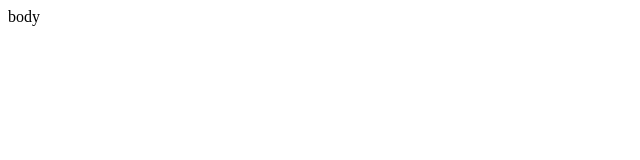
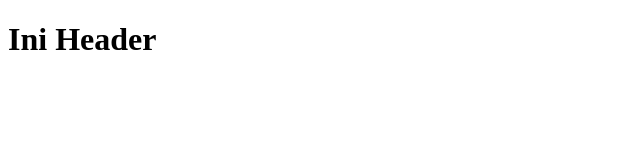
Before and after one commit to saifoelloh/bootcamp, a plain HTML site: page index.html in a window 1280 px wide. Shown: the whole page, without its empty margins (0-640 px from the left). Drawn offline with Linux system fonts and the light colour scheme.

Commit message:
index.html
ini pesan kedua

```diff
--- a/index.html
+++ b/index.html
@@ -6,6 +6,6 @@
     <title>Coba Git Bootcamp</title>
   </head>
   <body>
-    body
+    <h1>Ini Header</h1>
   </body>
 </html>
```
